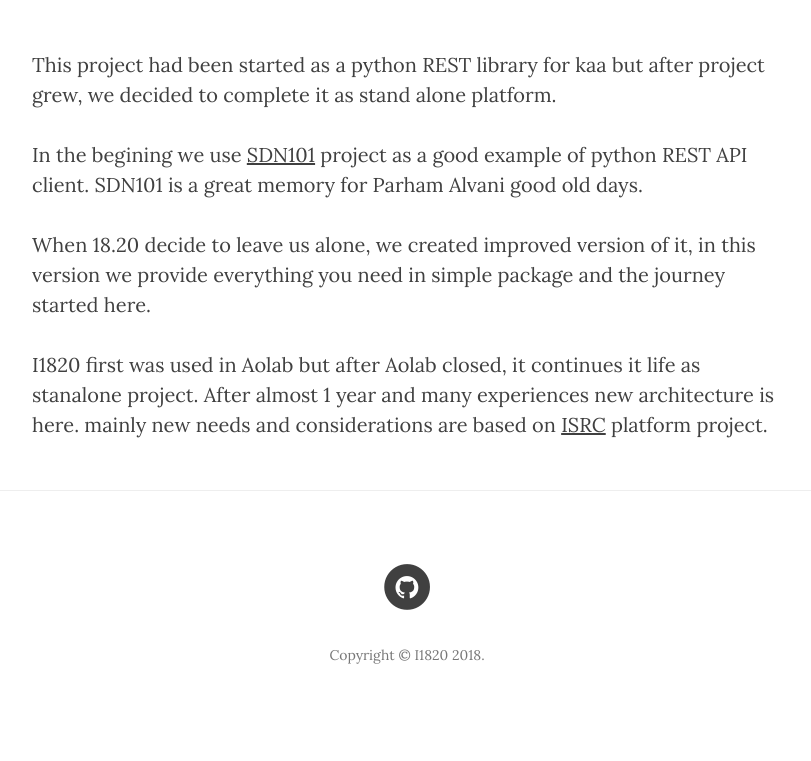
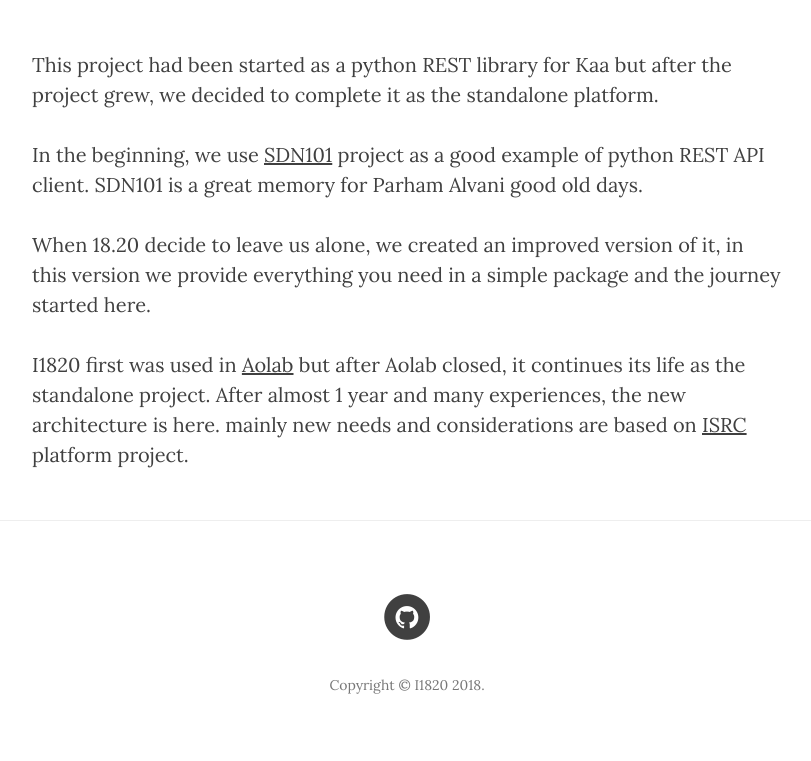
Before and after one commit to I1820/I1820.github.io, a Jekyll site: the page built from history.html, in a window 1280 px wide. Shown: the part 448-1209 px from the top of the page, without its empty margins (233-1044 px from the left). Built offline with Jekyll 4.4.1, drawn with Linux system fonts in a browser that asks for light colours; nearby versions of some CDN libraries; before the commit the page ends 1179 px from its top, so only the background shows below that.

Commit message:
Improves history page.

```diff
--- a/history.html
+++ b/history.html
@@ -4,18 +4,18 @@
 description: How it happend?
 ---
 <p>
-  This project had been started as a python REST library for kaa but after project grew,
-  we decided to complete it as stand alone platform.
+  This project had been started as a python REST library for Kaa but after the project grew,
+  we decided to complete it as the standalone platform.
 </p>
 <p>
-  In the begining we use <a href="https://github.com/eljalalpour/SDN101">SDN101</a> project as a good example of python REST API client.
+  In the beginning, we use <a href="https://github.com/eljalalpour/SDN101">SDN101</a> project as a good example of python REST API client.
   SDN101 is a great memory for Parham Alvani good old days.
 </p>
 <p>
-  When 18.20 decide to leave us alone, we created improved version of it, in this version we provide everything you need in simple package
-  and the journey started here.
+  When 18.20 decide to leave us alone, we created an improved version of it,
+  in this version we provide everything you need in a simple package and the journey started here.
 </p>
 <p>
-  I1820 first was used in Aolab but after Aolab closed, it continues it life as stanalone project. After almost 1 year and many experiences
-  new architecture is here. mainly new needs and considerations are based on <a href="http://isrc.ac.ir/">ISRC</a> platform project.
+  I1820 first was used in <a href="http://aolab.github.io/">Aolab</a> but after Aolab closed, it continues its life as the standalone project. After almost 1 year and many experiences,
+  the new architecture is here. mainly new needs and considerations are based on <a href="http://isrc.ac.ir/">ISRC</a> platform project.
 </p>
```
